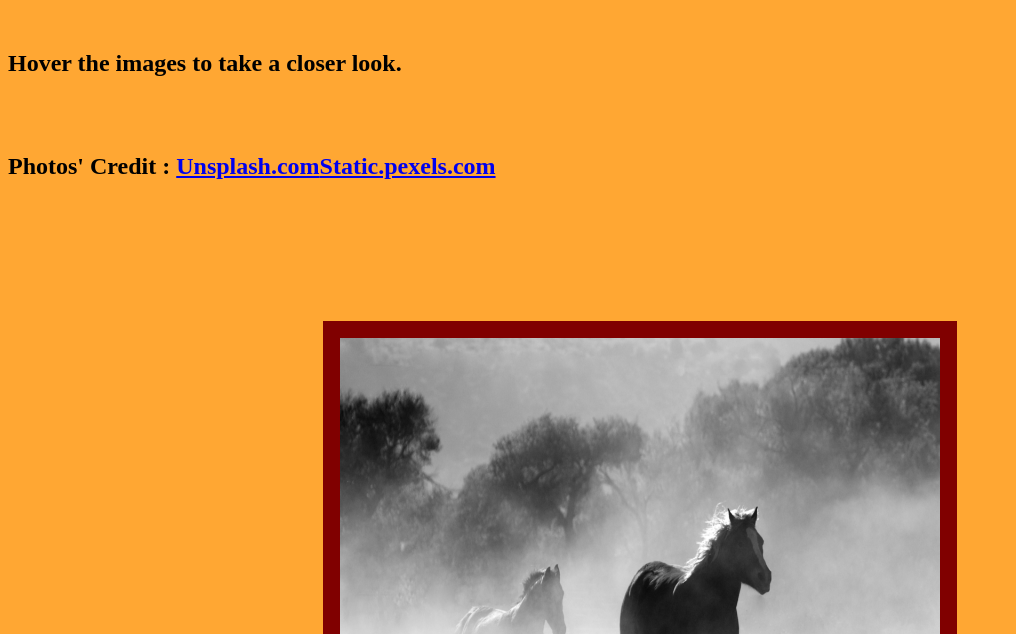
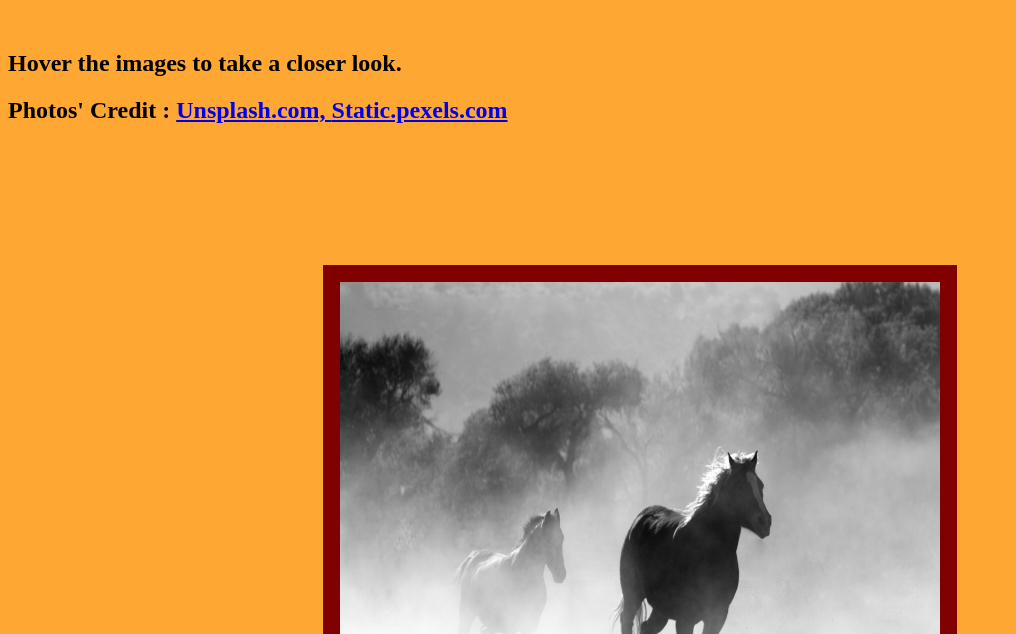
Before and after one commit to Atharv-Rege/wildlife, a plain HTML site: page index.html in a window 1280 px wide. Shown: the part 166-800 px from the top of the page, without its empty margins (0-1016 px from the left). Drawn offline with Linux system fonts and the light colour scheme; a web font is replaced by a local one.

Commit message:
Update index.html

```diff
--- a/index.html
+++ b/index.html
@@ -14,8 +14,7 @@
         <br>
         <h2>
             Hover the images to take a closer look.
-	</h2><br><br>
-													    <h2>Photos' Credit : <a href="unsplash.com">Unsplash.com</a><a href="static.pexels.com">Static.pexels.com</a></h2>
+	<h2>Photos' Credit : <a href="unsplash.com">Unsplash.com,  </a><a href="static.pexels.com">Static.pexels.com</a></h2>
                 <br><br><br>
                 <div class=container>
                     <img src=./horse.jpg>
```
